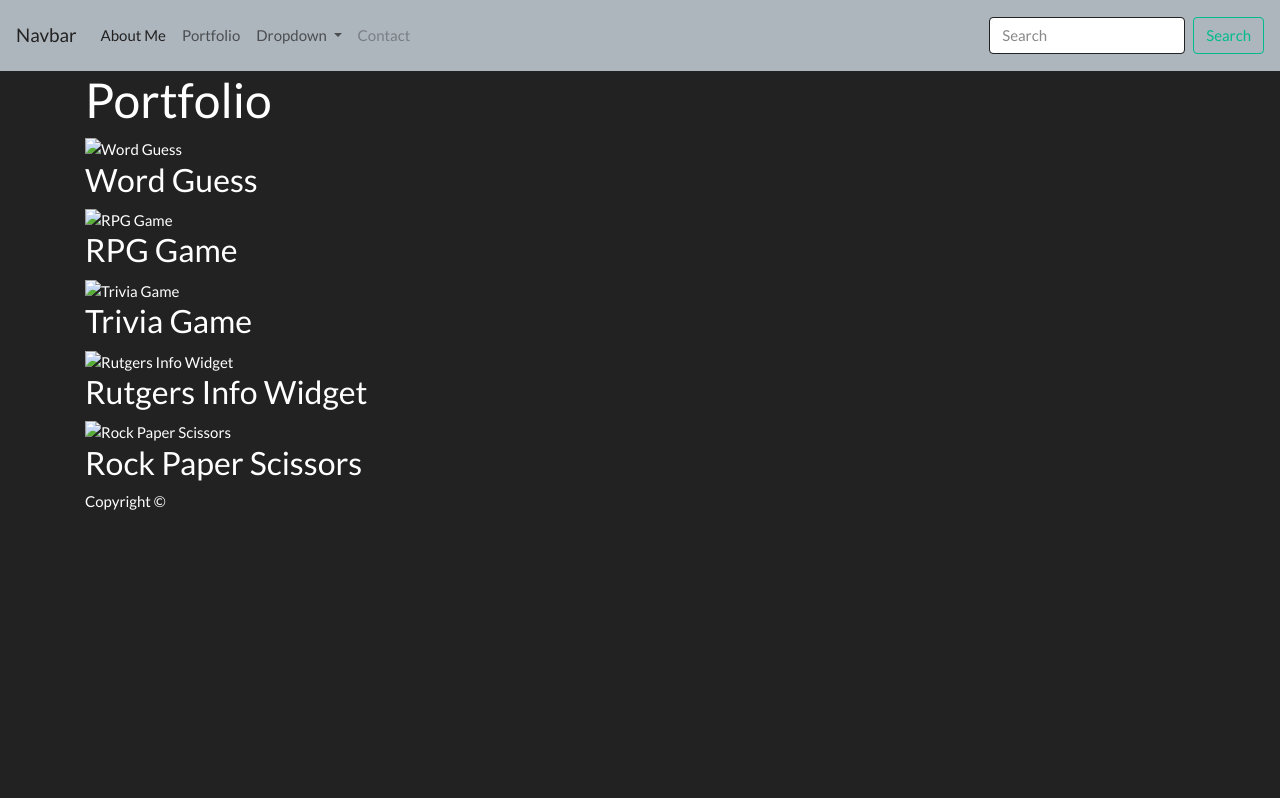
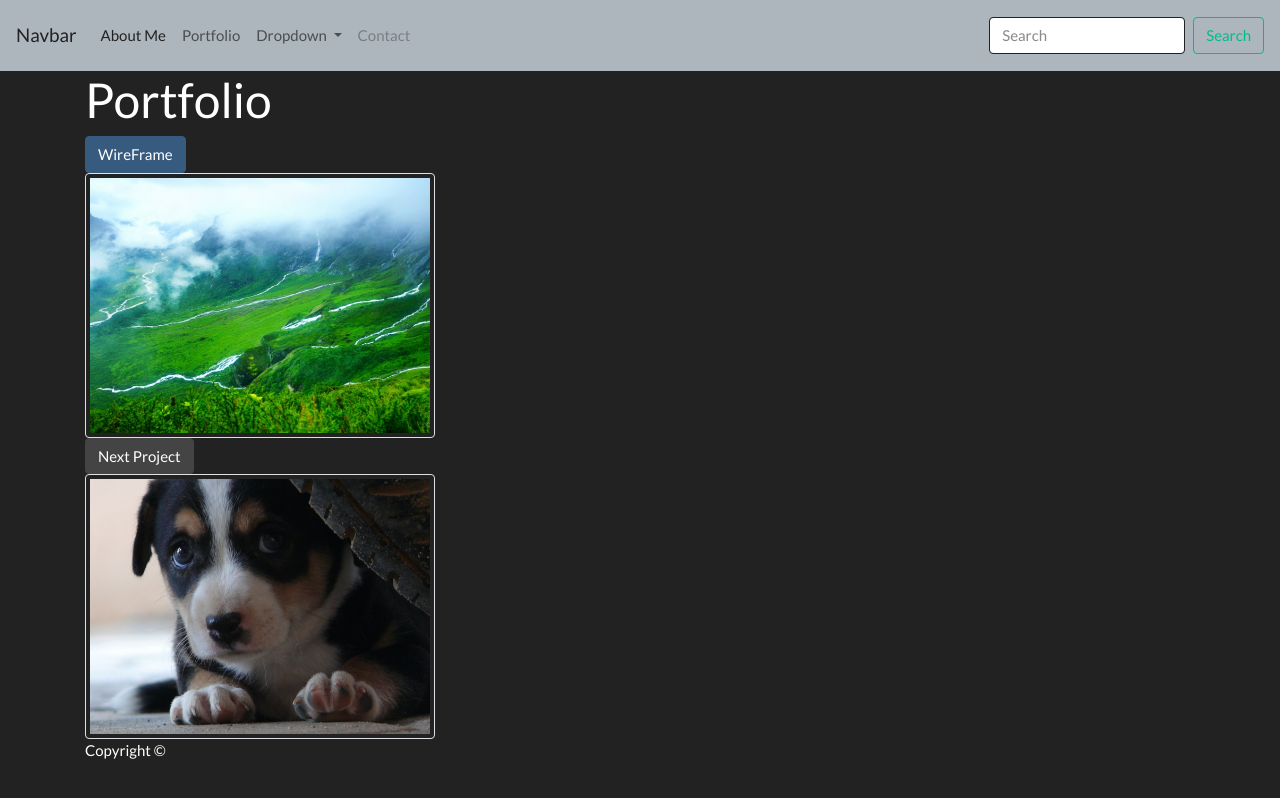
Before and after one commit to paigeherbst/Bootstrap-Portfolio, a plain HTML site: page portfoliopaige.html in a window 1280 px wide. Drawn offline with nearby package versions, Linux system fonts and the light colour scheme.

Commit message:
Last changes thankfully

```diff
--- a/portfoliopaige.html
+++ b/portfoliopaige.html
@@ -4,7 +4,7 @@
 <head>
   <meta charset="UTF-8">
   <title>Portfolio | Your Name</title>
-  <link rel="stylesheet" type="text/css" href="portfoliostyle.css">
+  <meta name="viewport" content="width=device-width, initial-scale=1.0">
 </head>
 
 <body>
@@ -13,7 +13,8 @@
 
     <script src="https://code.jquery.com/jquery-3.3.1.slim.min.js" integrity="sha384-q8i/X+965DzO0rT7abK41JStQIAqVgRVzpbzo5smXKp4YfRvH+8abtTE1Pi6jizo" crossorigin="anonymous"></script>
     <script src="https://cdnjs.cloudflare.com/ajax/libs/popper.js/1.14.3/umd/popper.min.js" integrity="sha384-ZMP7rVo3mIykV+2+9J3UJ46jBk0WLaUAdn689aCwoqbBJiSnjAK/l8WvCWPIPm49" crossorigin="anonymous"></script>
-    <link rel="stylesheet" href="https://stackpath.bootstrapcdn.com/bootswatch/4.1.3/darkly/bootstrap.min.css"> <script src="https://stackpath.bootstrapcdn.com/bootstrap/4.1.3/js/bootstrap.min.js" integrity="sha384-ChfqqxuZUCnJSK3+MXmPNIyE6ZbWh2IMqE241rYiqJxyMiZ6OW/JmZQ5stwEULTy" crossorigin="anonymous"></script>
+    <link rel="stylesheet" href="https://stackpath.bootstrapcdn.com/bootswatch/4.1.3/darkly/bootstrap.min.css">
+    <script src="https://stackpath.bootstrapcdn.com/bootstrap/4.1.3/js/bootstrap.min.js" integrity="sha384-ChfqqxuZUCnJSK3+MXmPNIyE6ZbWh2IMqE241rYiqJxyMiZ6OW/JmZQ5stwEULTy" crossorigin="anonymous"></script>
 
 
   </header>
@@ -39,8 +40,6 @@
           <div class="dropdown-menu" aria-labelledby="navbarDropdown">
             <a class="dropdown-item" href="https://www.linkedin.com/in/paige-herbst-a8910392/">LinkedIn</a>
             <a class="dropdown-item" href="https://github.com/paigeherbst">GitHub</a>
-            <div class="dropdown-divider"></div>
-            <a class="dropdown-item" href="#">Something else here</a>
           </div>
         </li>
         <li class="nav-item">
@@ -57,33 +56,35 @@
 
   <div id="main-container" class="container">
     <section class="main-section">
-      <h1>Portfolio</h1>
+      <div class="row">
+          <div class="col-md-12">
+        <h1>Portfolio</h1>
+       </div>
+          </div>
 
-      <div class="work">
-        <img src="assets/images/technics-q-c-640-480-1.jpg" alt="Word Guess">
+       <div class="row">
+         <div class="col-md-3">
+            <a class="btn btn-primary" href="https://paigeherbst.github.io/HW-Wireframe/" role="button">WireFrame</a>
+        </div>
+      </div>
 
-        <h3>Word Guess</h3>
+      <div class="row">
+          <div class="col-md-4">
+              <img src="placeimg_640_480_nature.jpg" alt="Cinque Terre" class="img-thumbnail">
+          </div>
       </div>
-      <div class="work">
-        <img src="assets/images/technics-q-c-640-480-2.jpg" alt="RPG Game">
 
-        <h3>RPG Game</h3>
+    <div class="row">
+      <div class="col-md-4">
+         <a class="btn btn-secondary" role="button">Next Project</a>
       </div>
-      <div class="work">
-        <img src="assets/images/technics-q-c-640-480-5.jpg" alt="Trivia Game">
+    </div>
 
-        <h3>Trivia Game</h3>
-      </div>
-      <div class="work">
-        <img src="assets/images/technics-q-c-640-480-7.jpg" alt="Rutgers Info Widget">
-
-        <h3>Rutgers Info Widget</h3>
-      </div>
-      <div class="work">
-        <img src="assets/images/technics-q-c-640-480-9.jpg" alt="Rock Paper Scissors">
-
-        <h3>Rock Paper Scissors</h3>
-      </div>
+<div class="row">
+    <div class="col-md-4">
+        <img src="placeimg_640_480_animals.jpg" alt="Cinque Terre" class="img-thumbnail">
+    </div>
+</div>
 
     </section>
 
```
Also changed, not shown: portfoliocontact.html (+4 -5 lines), portfolioindex.html (+4 -15 lines), Screen Shot 2018-09-22 at 8.18.51 PM.png (added), placeimg_640_480_animals.jpg (added), placeimg_640_480_nature.jpg (added).
